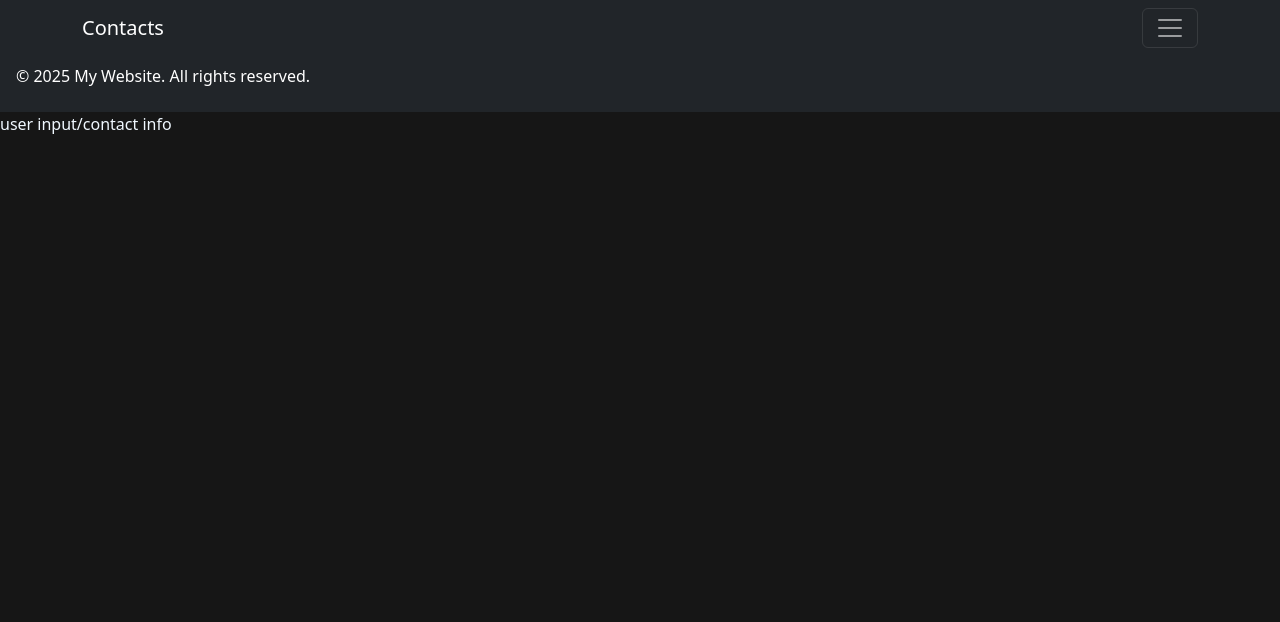
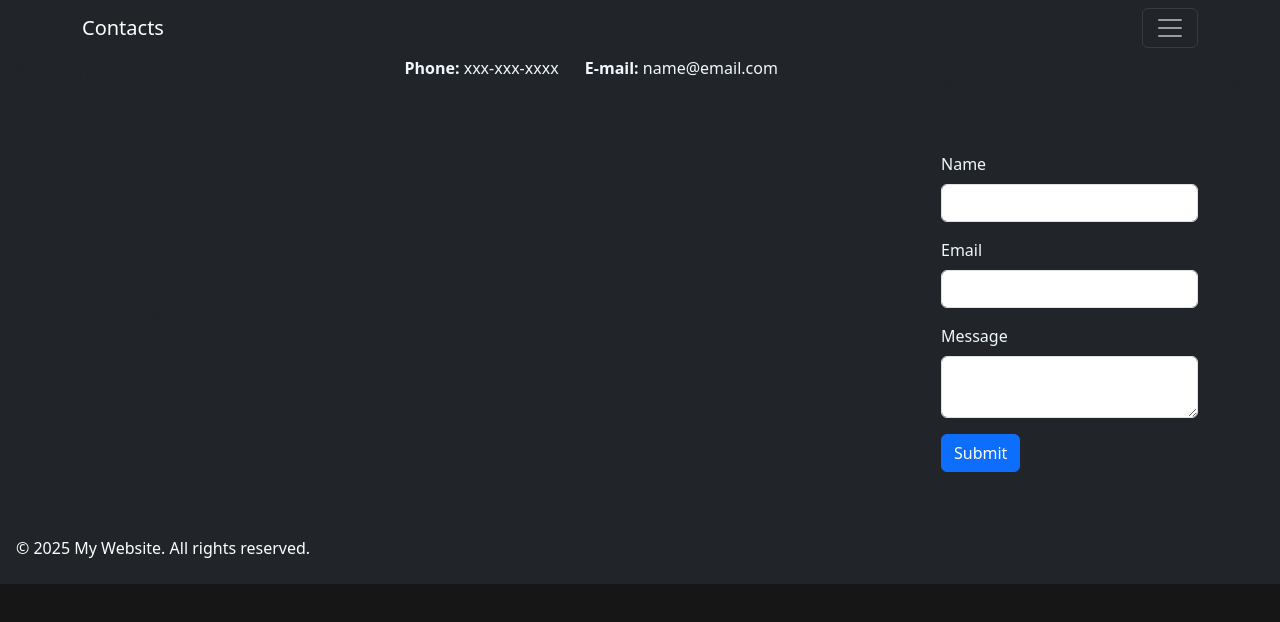
Before and after one commit to CSCI313-Spring2024/assignment-2-section-1-and-2-Elaina-Haugen, a plain HTML site: page contact.html in a window 1280 px wide. Drawn offline with nearby package versions, Linux system fonts and the light colour scheme.

Commit message:
add final things

```diff
--- a/contact.html
+++ b/contact.html
@@ -32,10 +32,32 @@
                 </ul>
             </div>
         </div>
+        <h1>Want to Contact Us?</h1>
+        <p><b>Phone: </b>xxx-xxx-xxxx</p>
+        <p><b>E-mail: </b>name@email.com</p>
+        <address></address>
+        <h1>Or Leave Us A Message!</h1>
+        <div class="container my-5">
+            <h2 class="text-center">Contact Us</h2>
+            <form>
+                <div class="mb-3">
+                    <label class="form-label" style="color: aliceblue;">Name</label>
+                    <input type="text" class="form-control">
+                </div>
+                <div class="mb-3">
+                    <label class="form-label" style="color: aliceblue;">Email</label>
+                    <input type="email" class="form-control">
+                </div>
+                <div class="mb-3">
+                    <label class="form-label" style="color: aliceblue;">Message</label>
+                    <textarea class="form-control"></textarea>
+                </div>
+                <button type="submit" class="btn btn-primary">Submit</button>
+            </form>
+        </div>
         <footer class="bg-dark text-white text-center p-3">
             &copy; 2025 My Website. All rights reserved.
         </footer>
     </nav>
-<p>user input/contact info</p>
 </body>
 </html>
```
Also changed, not shown: homepage.html (+10 -4 lines).
